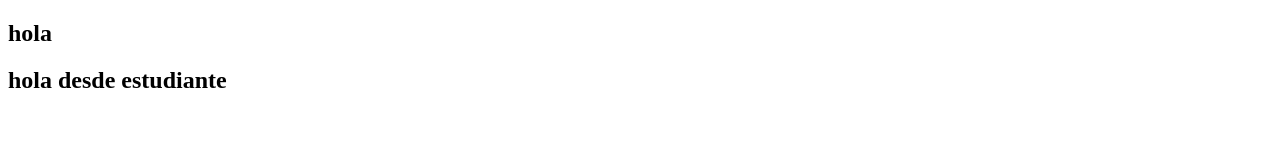
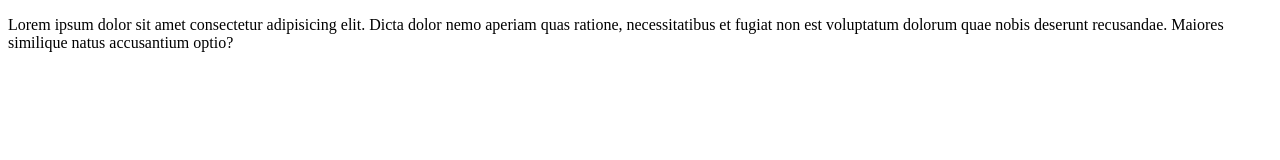
Before and after one commit to patdonoso/EjForm, a plain HTML site: page index.html in a window 1280 px wide. Drawn offline with Linux system fonts and the light colour scheme.

Commit message:
todo listo

```diff
--- a/index.html
+++ b/index.html
@@ -1,14 +1,17 @@
 <!DOCTYPE html>
 <html lang="en">
+
 <head>
     <meta charset="UTF-8">
     <meta http-equiv="X-UA-Compatible" content="IE=edge">
     <meta name="viewport" content="width=device-width, initial-scale=1.0">
     <title>Home</title>
 </head>
+
 <body>
-    <h2>hola</h2>
-    <h2>hola desde estudiante</h2>
 
+    <p>Lorem ipsum dolor sit amet consectetur adipisicing elit. Dicta dolor nemo aperiam quas ratione, necessitatibus et
+        fugiat non est voluptatum dolorum quae nobis deserunt recusandae. Maiores similique natus accusantium optio?</p>
 </body>
+
 </html>
```
